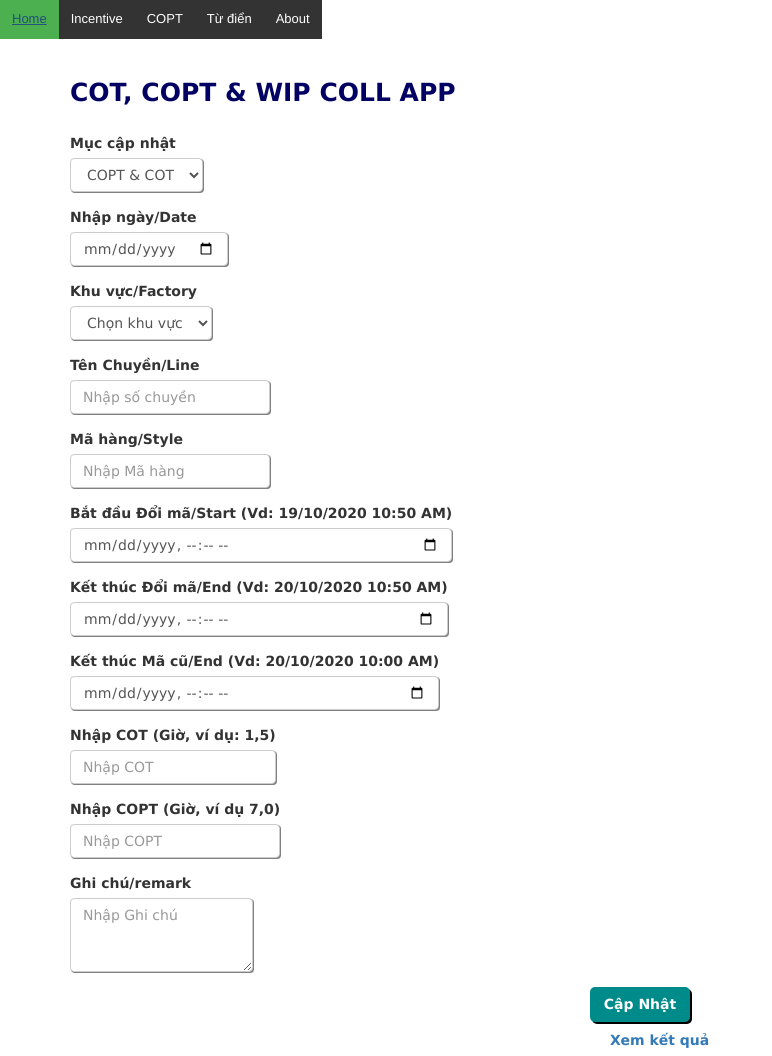
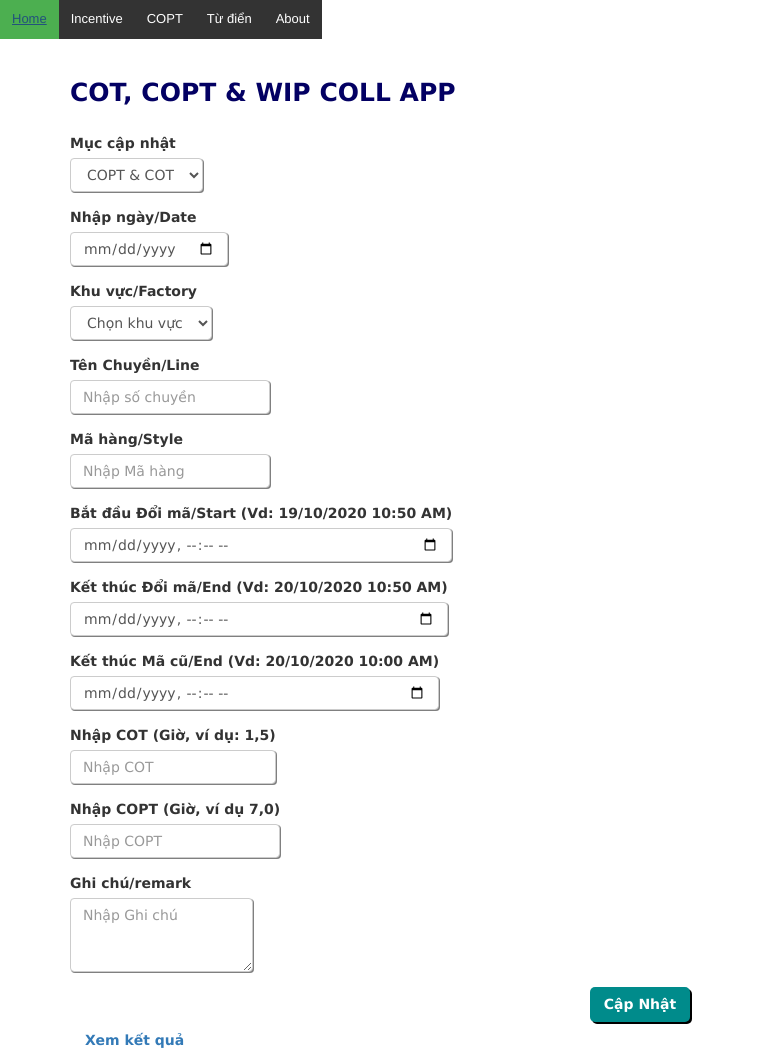
Before and after one commit to minhkhacld/copt, a plain HTML site: page index.html in a window 1280 px wide. Shown: the top 1056 px of the page, without its empty margins (0-772 px from the left). Drawn offline with nearby package versions, Linux system fonts and the light colour scheme; a web font is replaced by a local one.

Commit message:
add css .link

```diff
--- a/style.css
+++ b/style.css
@@ -110,7 +110,7 @@ ul {
     top: 0;
   }
   .link{
-    margin-left:525px !important;
+      float: none !important;
     text-align: center !important;
     font-weight: bold !important
 
```
